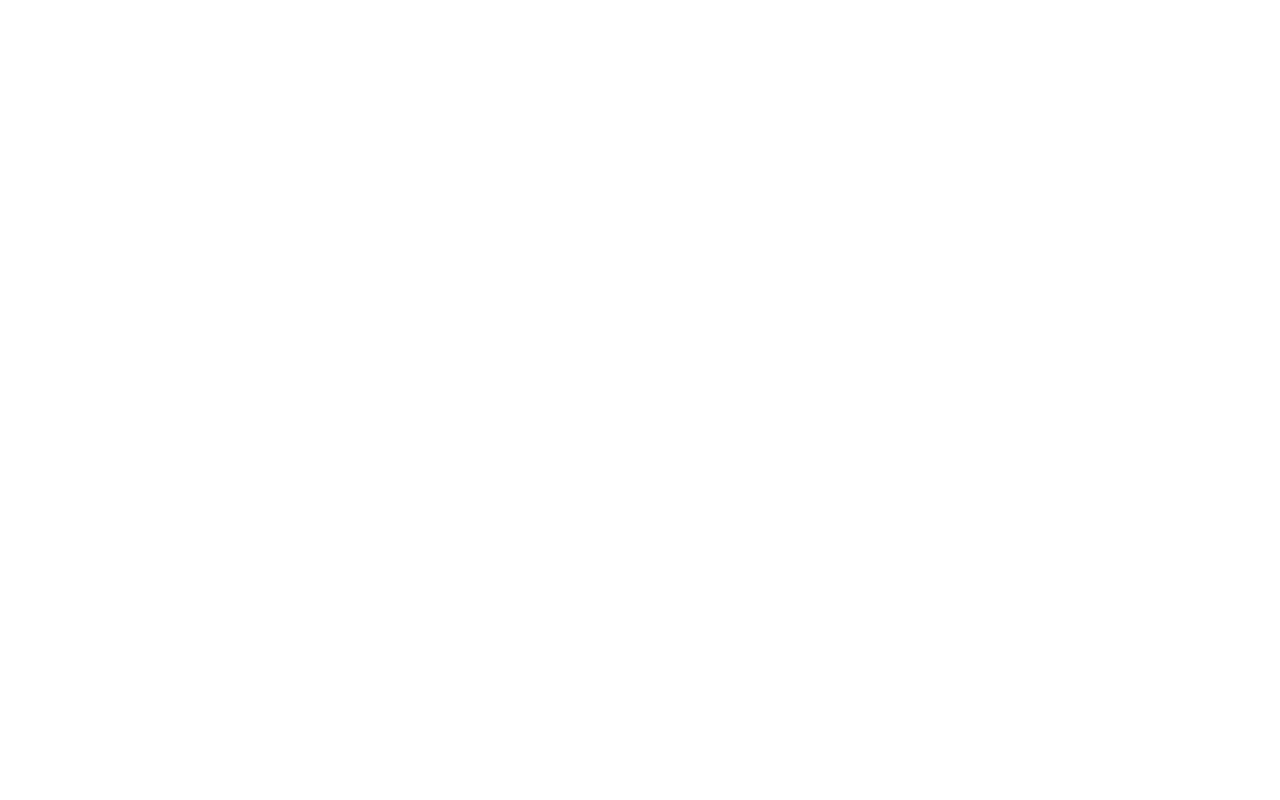
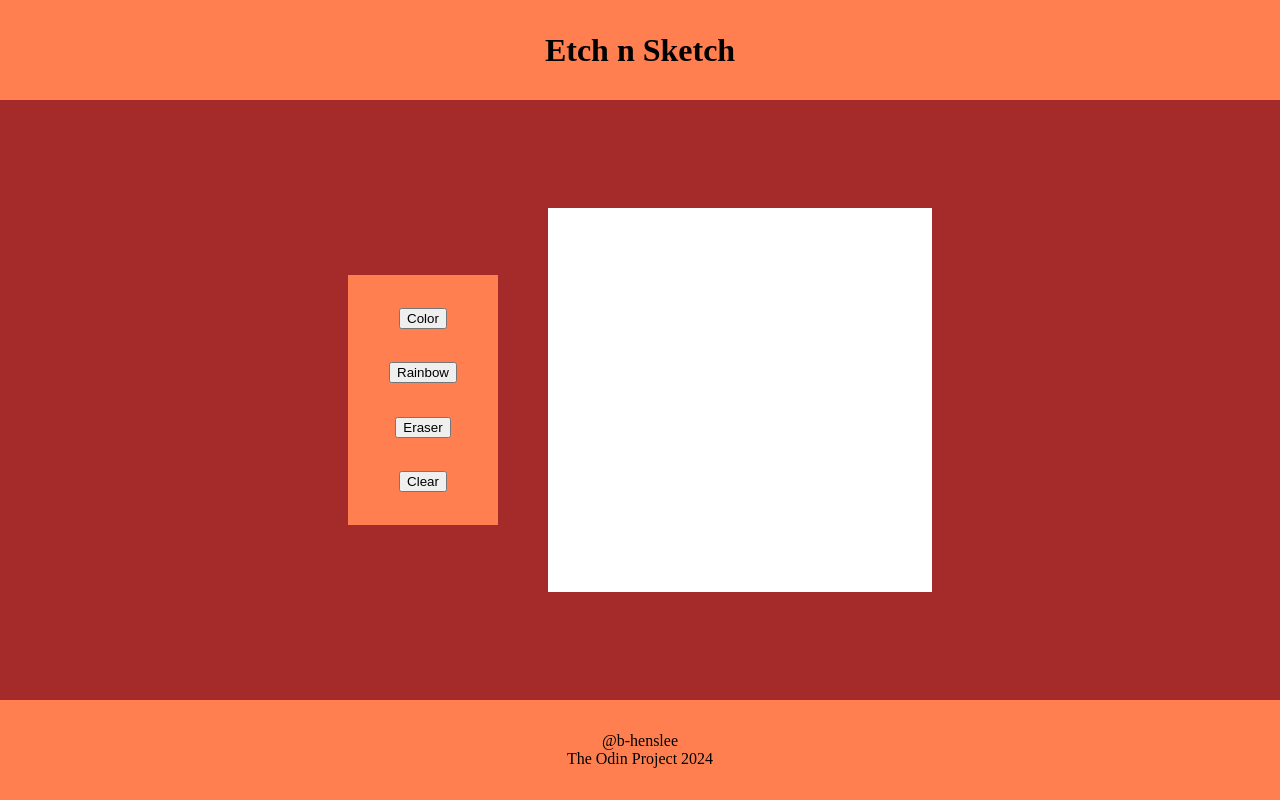
Before and after one commit to B-Henslee/top-etch, a plain HTML site: page index.html in a window 1280 px wide. Drawn offline with Linux system fonts and the light colour scheme.

Commit message:
Create basic style blocking out future design

```diff
--- a/index.html
+++ b/index.html
@@ -4,8 +4,23 @@
     <meta charset="UTF-8">
     <meta name="viewport" content="width=device-width, initial-scale=1.0">
     <title>Etch n Sketch</title>
-</head>
+    <link rel="stylesheet" href="style.css"></head>
 <body>
-
+    <div class="hero">
+        <h1>Etch n Sketch</h1>
+    </div>
+    <div class="content-container">
+        <div class="buttons">
+            <button>Color</button>
+            <button>Rainbow</button>
+            <button>Eraser</button>
+            <button>Clear</button>
+        </div>
+        <div class="color-screen"></div>
+    </div>
+    <div class="footer">
+        <p><a href="https://github.com/B-Henslee" target="_blank" rel="noopener noreferrer">@b-henslee</a></p>
+        <p>The Odin Project 2024</p>
+    </div>
 </body>
 </html>
--- a/style.css
+++ b/style.css
@@ -0,0 +1,58 @@
+html, body{
+    padding: 0;
+    margin: 0;
+}
+body{
+    display: flex;
+    flex-direction: column;
+    height: 100svh;
+}
+p, a{
+    text-decoration: none;
+    color: black;
+    margin: 0;
+}
+.hero {
+    background-color: coral;
+    height: 100px;
+    width: 100svw;
+    display: flex;
+    justify-content: center;
+    align-items: center;
+}
+.content-container {
+    background-color: brown;
+    height: auto;
+    width: 100svw;
+    display: flex;
+    flex-direction: row;
+    justify-content: center;
+    align-items: center;
+    flex-grow: 1;
+    gap: 50px;
+}
+.buttons {
+    background-color: coral;
+    display: flex;
+    height: 250px;
+    width: 150px;
+    flex-direction: column;
+    flex-wrap: nowrap;
+    align-items: center;
+    justify-content: space-evenly;
+}
+.color-screen{
+    background-color: white;
+    height: 4in;
+    width: 4in;
+}
+.footer {
+    background-color: coral;
+    display: flex;
+    height: 100px;
+    width: 100svw;
+    margin-top: auto;
+    flex-direction: column;
+    justify-content: center;
+    align-items: center;
+}
```
